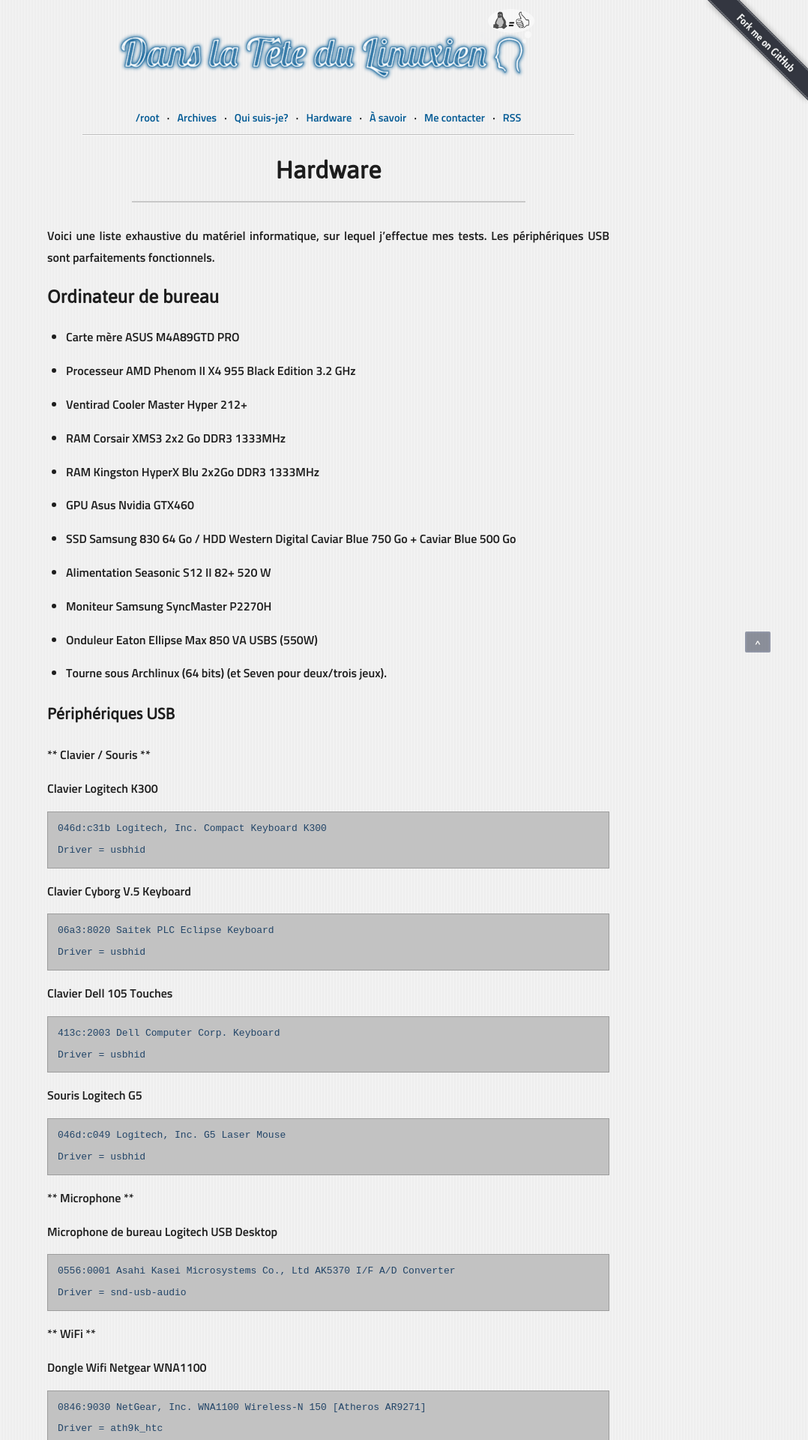
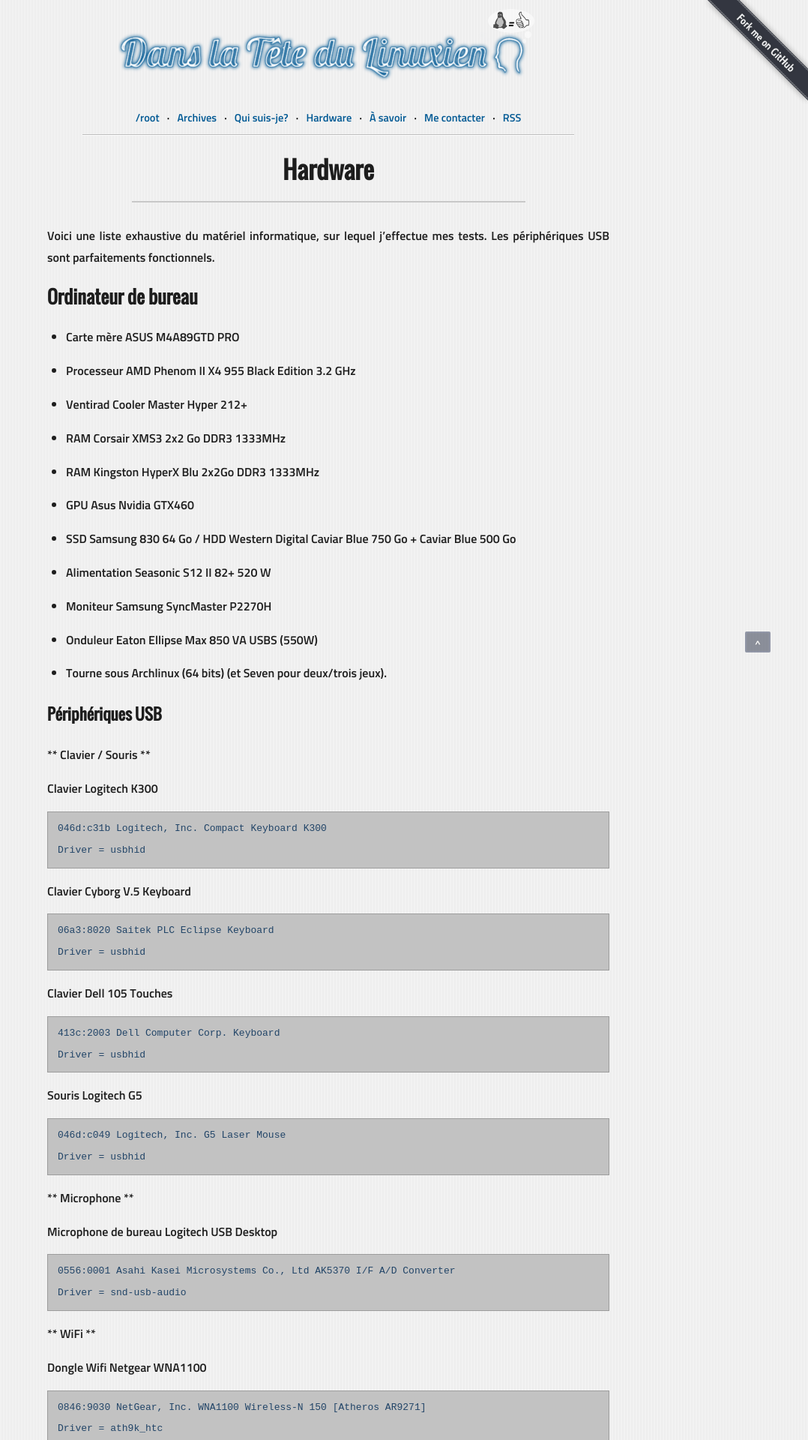
Before and after one commit to roberts-sandbox/test-ypnose, a Jekyll site: the page built from hardware/index.markdown, in a window 1280 px wide. Shown: the top 1920 px of the page at 75% size, without its empty margins (202-1280 px from the left). Built offline with Jekyll 4.4.1, drawn with Linux system fonts in a browser that asks for light colours.

Commit message:
Font rollback

```diff
--- a/assets/css/style.css
+++ b/assets/css/style.css
@@ -27,17 +27,6 @@
 	font-style:normal;
 }
 
-@font-face {
-	font-family:"Asap";
-	src:url('/assets/fonts/asap-regular-webfont.eot');
-	src:url('/assets/fonts/asap-regular-webfont.eot?#iefix') format('embedded-opentype'),
-		url('/assets/fonts/asap-regular-webfont.svg#oswaldregular') format('svg'),
-		url('/assets/fonts/asap-regular-webfont.woff') format('woff'),
-		url('/assets/fonts/asap-regular-webfont.ttf') format('truetype');
-	font-weight:normal;
-	font-style:normal;
-}
-
 /* MAIN */
 
 html {
@@ -63,7 +52,7 @@
 
 h1,h2,h3,h4,h5,h6,.index h1 a,.archive article h1 a {
 	color:#1d1d1d;
-	font-family:"Asap", sans-serif;
+	font-family:"Oswald", sans-serif;
 	line-height:1.2em;
 }
 
```
Also changed, not shown: assets/fonts/asap-regular-webfont.ttf (deleted), assets/fonts/asap-regular-webfont.woff (deleted), 2 other files.
